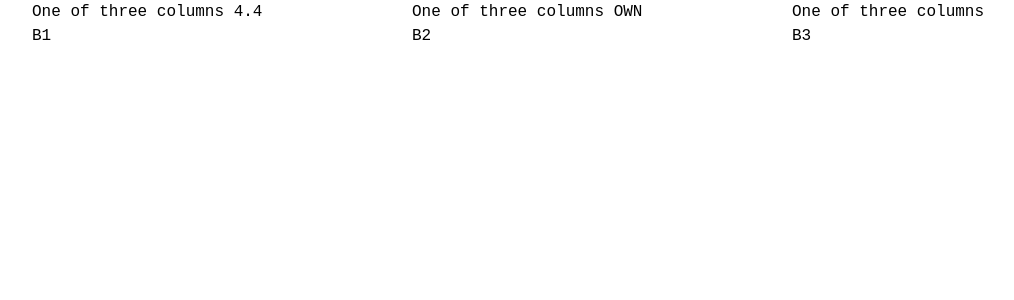
After one commit to CptLeeChuck/phpdoodle, a PHP site: page /test.php in a window 1280 px wide. The commit adds this page. Shown: the top 300 px of the page, without its empty margins (53-1067 px from the left). Run offline with PHP 8.4, Linux system fonts and the light colour scheme; a stand-in replaces the project's code that opens the database connection; some libraries are stand-ins or nearby versions.

Commit message:
DakMode vielleicht?

```diff
--- /dev/null
+++ b/test.php
@@ -0,0 +1,67 @@
+<!doctype html>
+<html class="no-js" lang="de">
+
+<head>
+	<meta charset="utf-8">
+	<title>PHP doodle</title>
+	<link rel="stylesheet" href="./bootstrap-4.4.1/css/bootstrap.min.css">
+	<script type="text/javascript" src="./bootstrap-4.4.1/js/bootstrap.min.js"></script>
+
+	<style>
+
+		:root {
+		    color-scheme: light dark;
+		    --my-text-color: black;
+		    --border-color: black;
+		    --my-backgroundcolor: white;
+		}
+
+		@media (prefers-color-scheme: dark) {
+		    :root {
+		        --my-text-color: white;
+		        --border-color: white;
+			    --my-backgroundcolor: #282922;
+		    }
+		}
+
+		body {
+			color: var(--my-text-color);
+			background-color: var(--my-backgroundcolor);
+			font-family: "Courier New", monospace;
+		}
+
+	</style>
+
+</head>
+<body>
+
+
+<div class="container">
+  <div class="row">
+    <div class="col-sm">
+      One of three columns 4.4
+    </div>
+    <div class="col-sm">
+      One of three columns OWN
+    </div>
+    <div class="col-sm">
+      One of three columns
+    </div>
+  </div>
+
+<div class="row">
+    <div class="col-sm">
+      B1
+    </div>
+    <div class="col-sm">
+      B2
+    </div>
+    <div class="col-sm">
+      B3
+    </div>
+  </div>
+
+</div>
+
+</body>
+</html>
```
Also changed, not shown: TableEdit.php (+22 -0 lines).
